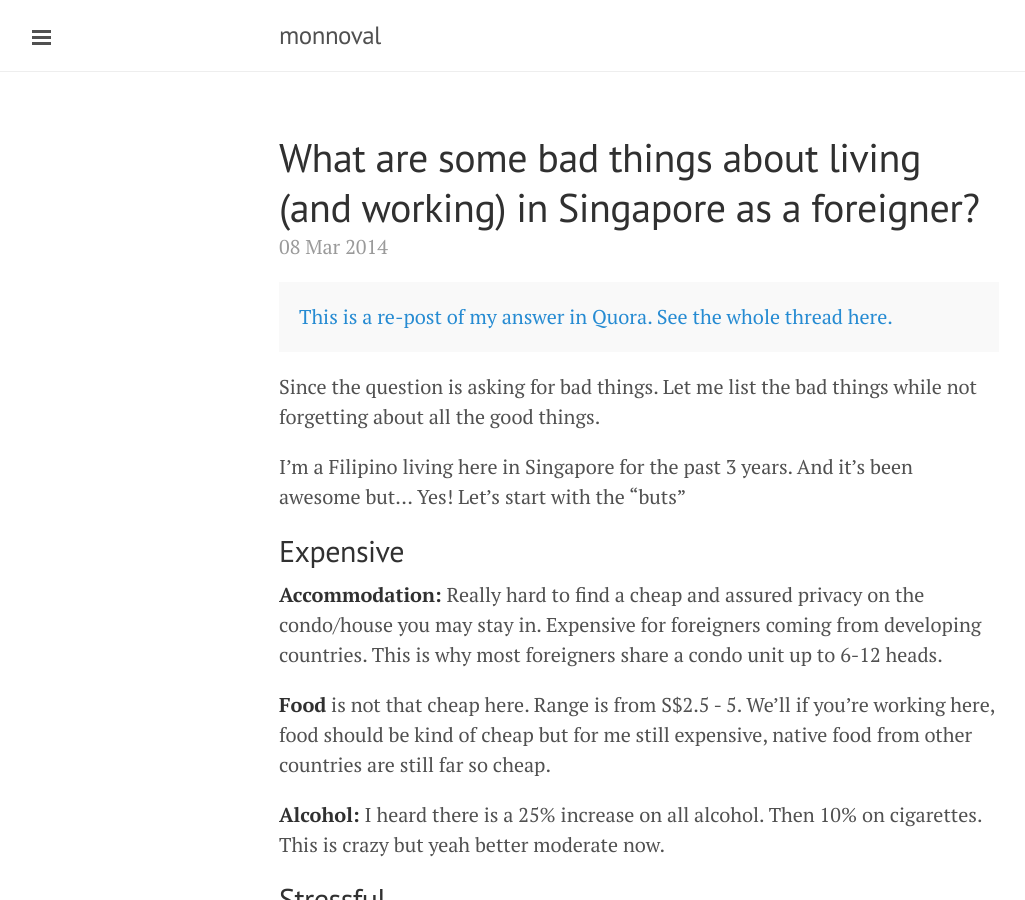
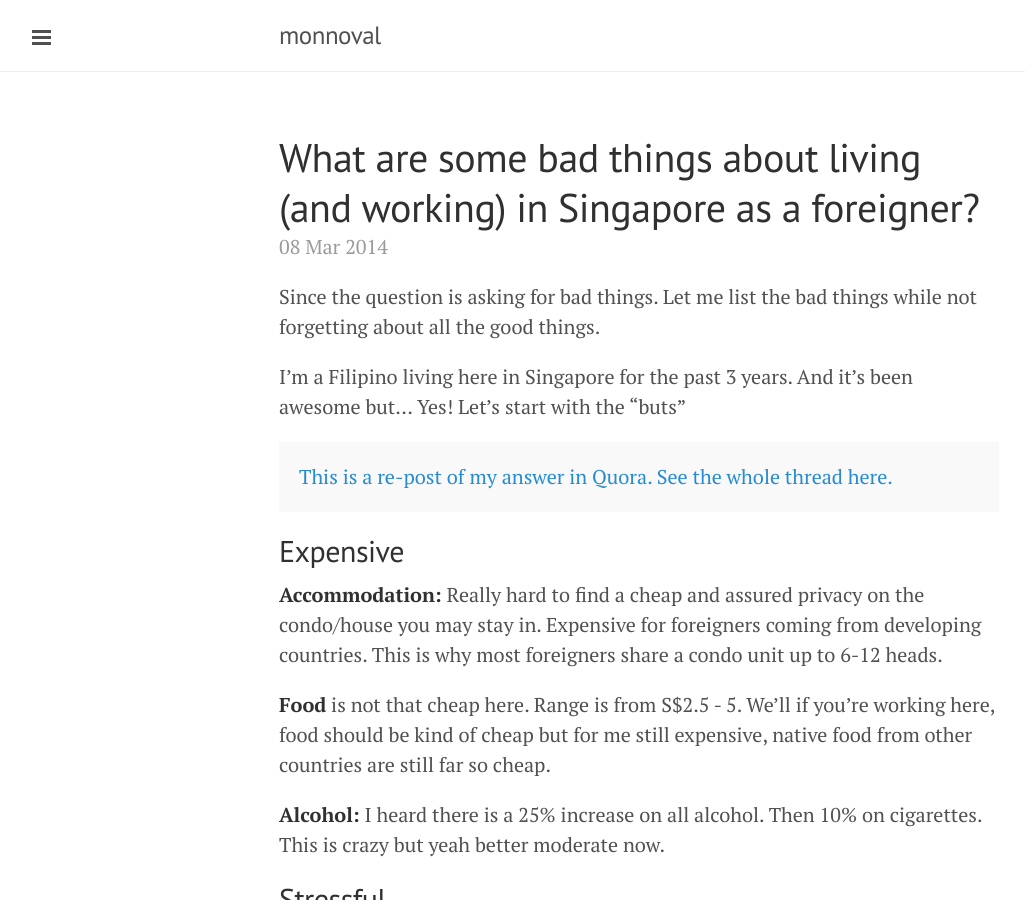
Before and after one commit to monnoval/monnoval.github.io, a Jekyll site: the page built from _posts/2014-03-08-being-a-foreigner-and-employee-in-singapore.md, in a window 1280 px wide and 900 px high. Shown: the whole window, without its empty margins (1-1026 px from the left). Built offline with Jekyll 4.4.1, drawn with Linux system fonts in a browser that asks for light colours; Markdown is read by kramdown in place of the engine named in the settings.

```diff
--- a/_posts/2014-03-08-being-a-foreigner-and-employee-in-singapore.md
+++ b/_posts/2014-03-08-being-a-foreigner-and-employee-in-singapore.md
@@ -3,13 +3,13 @@ layout: post
 title: What are some bad things about living (and working) in Singapore as a foreigner?
 ---
 
+Since the question is asking for bad things. Let me list the bad things while not forgetting about all the good things.
+
+I'm a Filipino living here in Singapore for the past 3 years. And it's been awesome but... Yes! Let's start with the "buts"
+
 <p class="message">
   <a href="http://www.quora.com/Singapore/What-are-some-bad-things-about-living-and-working-in-Singapore-as-a-foreigner">This is a re-post of my answer in Quora. See the whole thread here.</a>
 </p>
-
-Since the question is asking for bad things. Let me list the bad things while not forgetting about all the good things.
-
-I'm a Filipino living here in Singapore for the past 3 years. And it's been awesome but... Yes! Let's start with the "buts"
 
 ## Expensive
 
```
